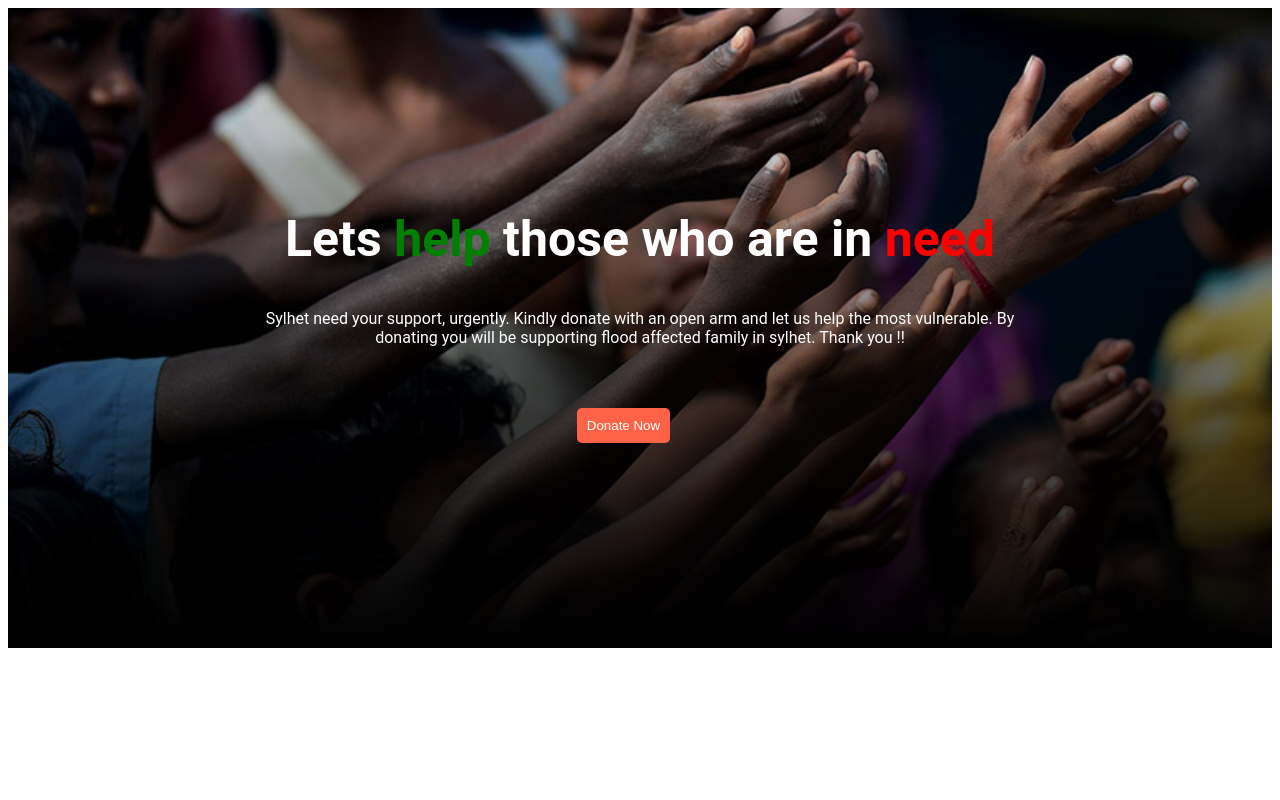
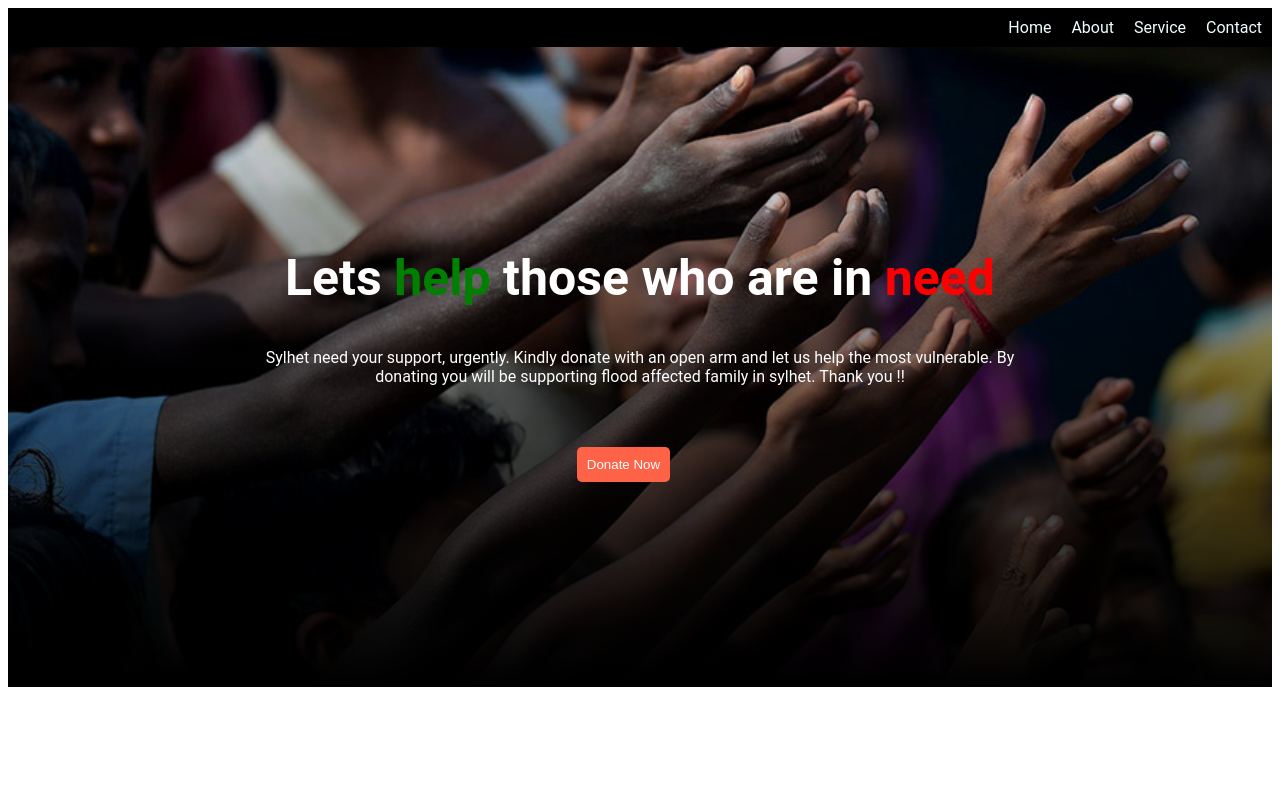
Before and after one commit to khalidhasansuhas/donate-today, a plain HTML site: page index.html in a window 1280 px wide. Shown: the top 800 px of the page. Drawn offline with Linux system fonts and the light colour scheme.

Commit message:
nav bar added

```diff
--- a/index.html
+++ b/index.html
@@ -8,6 +8,16 @@
     <link rel="stylesheet" href="style.css">
 </head>
 <body>
+    <nav>
+        <div class="menu-container">
+            <div class="menu-list">
+                <li>Home</li>
+                <li>About</li>
+                <li>Service</li>
+                <li>Contact</li>
+            </div>
+        </div>
+    </nav>
     <section class="top">
 
         <div class="background-content-top">
--- a/style.css
+++ b/style.css
@@ -18,6 +18,28 @@ p{
 section{
     height: 100vh;
     width: 100%;
+}
+.menu-container{
+    display: flex;
+    background-color: black;
+    color: #f5f0f0;
+    justify-content: right;
+}
+.menu-list{
+    display: flex;
+}
+.menu-list li{
+    color: azure;
+    list-style: none;
+    padding:10px 10px;
+   text-align:center;
+   width: auto;
+}
+.menu-list li:hover{
+    color: rgb(11, 27, 168);
+    background-color: aqua;
+    cursor: pointer;
+    border-radius: 50%;
 }
 .top{
     background-image: url(./images/donation13.jpg);
```
